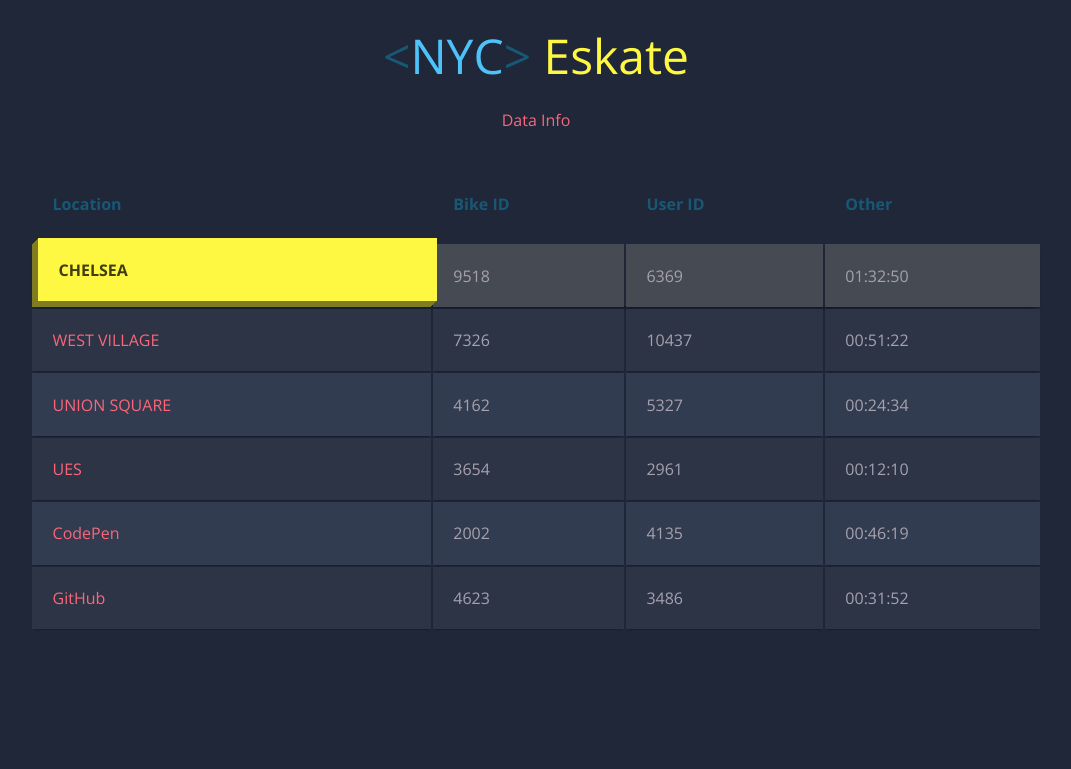
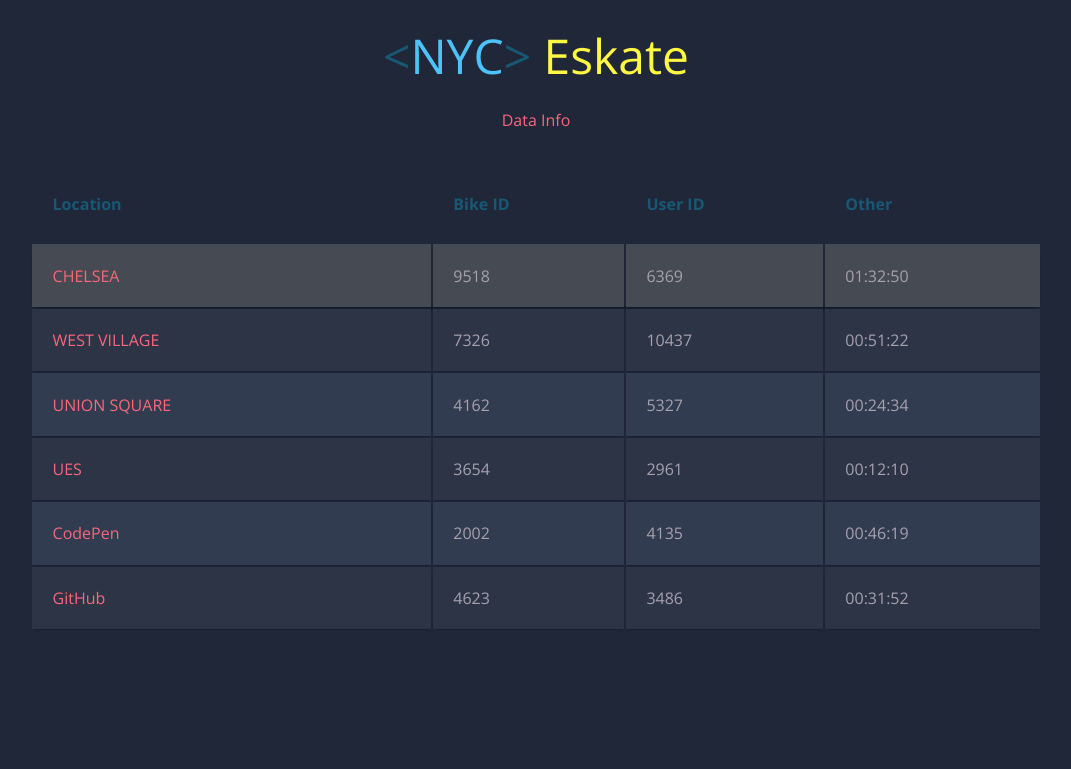
Before and after one commit to Rachelnarios/Eskate, a Node server app: page / in a window 1280 px wide, with the pointer over the restyled element. Shown: the part 31-800 px from the top of the page, without its empty margins (104-1175 px from the left). Run offline with Node 20, Linux system fonts and the light colour scheme; some libraries are stand-ins or nearby versions.

Commit message:
removed color yellow

```diff
--- a/public/css/base.css
+++ b/public/css/base.css
@@ -100,7 +100,7 @@ h2 a {
 	        box-shadow: 0 6px 6px -6px #0E1119;
 }
 
-.container td:hover {
+/* .container td:hover {
   background-color: #FFF842;
   color: #403E10;
   font-weight: bold;
@@ -112,7 +112,7 @@ h2 a {
 	  transition-duration: 0.4s;
 	  transition-property: all;
   transition-timing-function: line;
-}
+} */
 
 @media (max-width: 800px) {
 .container td:nth-child(4),
```
